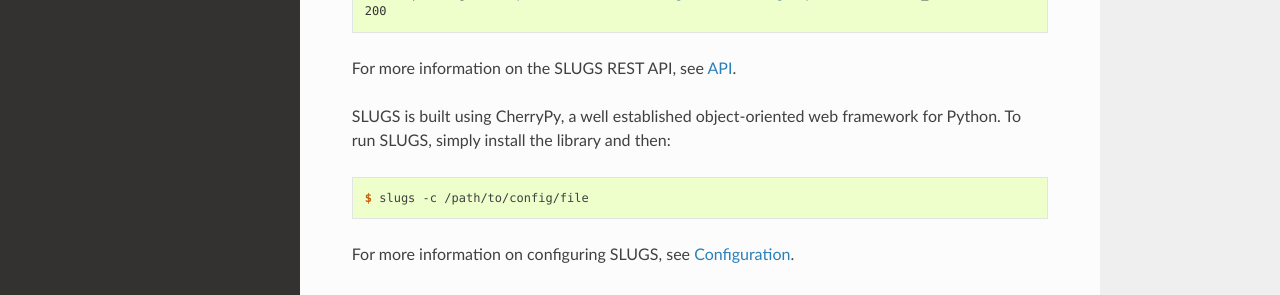
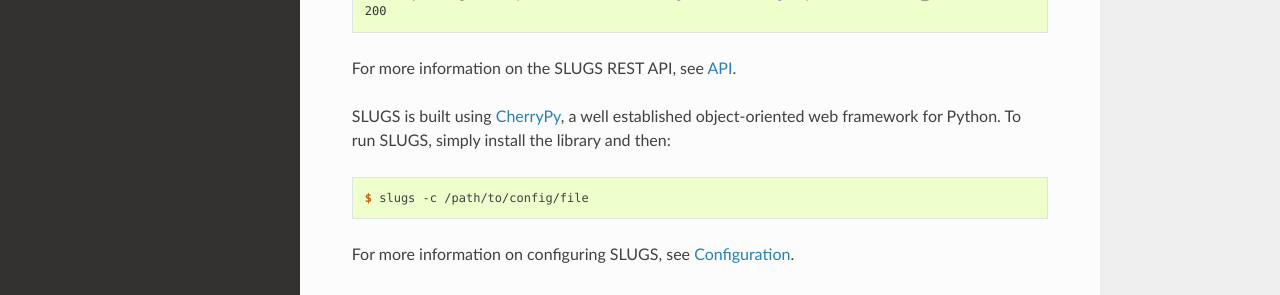
Before and after one commit to OpenKMIP/SLUGS, a Sphinx documentation site: the page built from docs/source/index.rst, in a window 1280 px wide and 900 px high. Shown: the part 410-705 px from the top of the window. Built offline with Sphinx 7.4.7 and the Read the Docs theme 2.0.0, drawn with Linux system fonts in a browser that asks for light colours.

```diff
--- a/docs/source/index.rst
+++ b/docs/source/index.rst
@@ -19,8 +19,8 @@ web service that serves user/group membership data over a basic REST interface.
 
 For more information on the SLUGS REST API, see :doc:`API <api>`.
 
-SLUGS is built using CherryPy, a well established object-oriented web framework
-for Python. To run SLUGS, simply install the library and then:
+SLUGS is built using `CherryPy`_, a well established object-oriented web
+framework for Python. To run SLUGS, simply install the library and then:
 
 .. code-block:: console
 
@@ -51,4 +51,5 @@ Layout
    development
    installation
 
+
 .. _`CherryPy`: http://cherrypy.org
```
